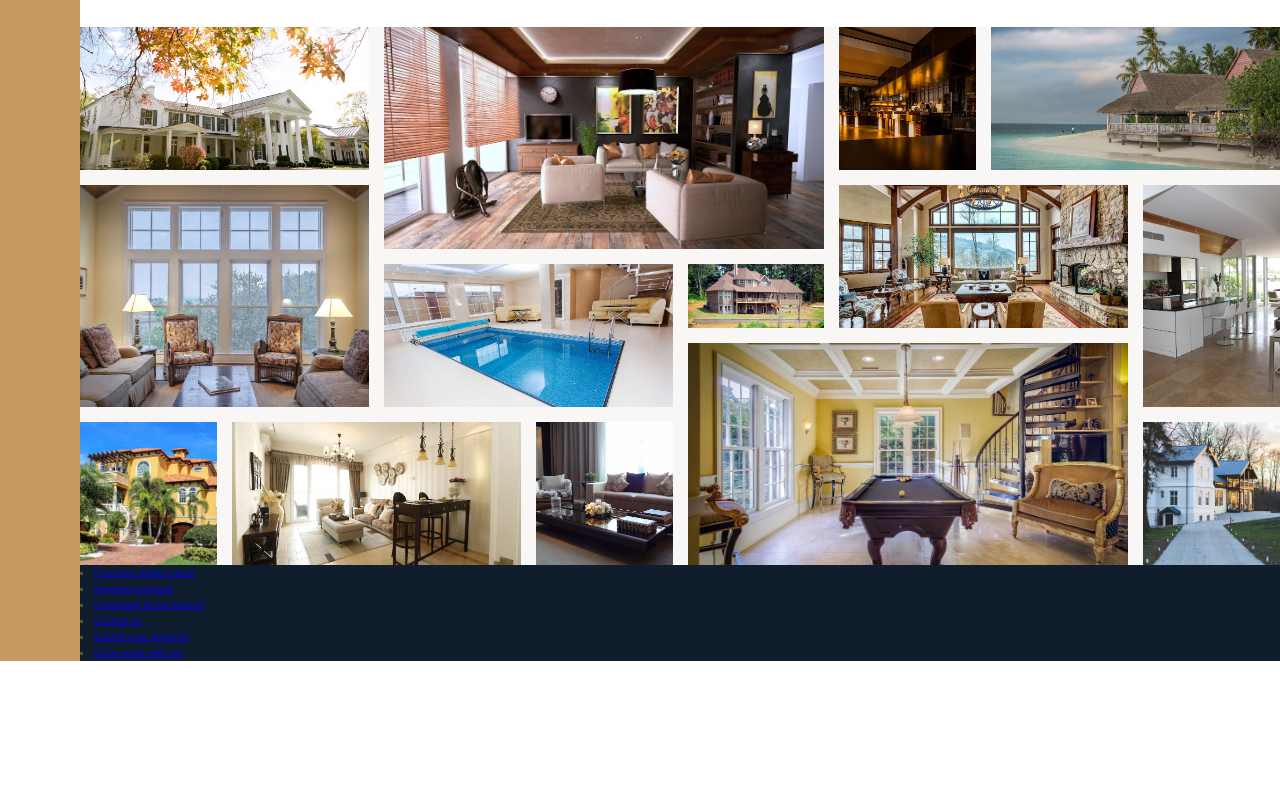
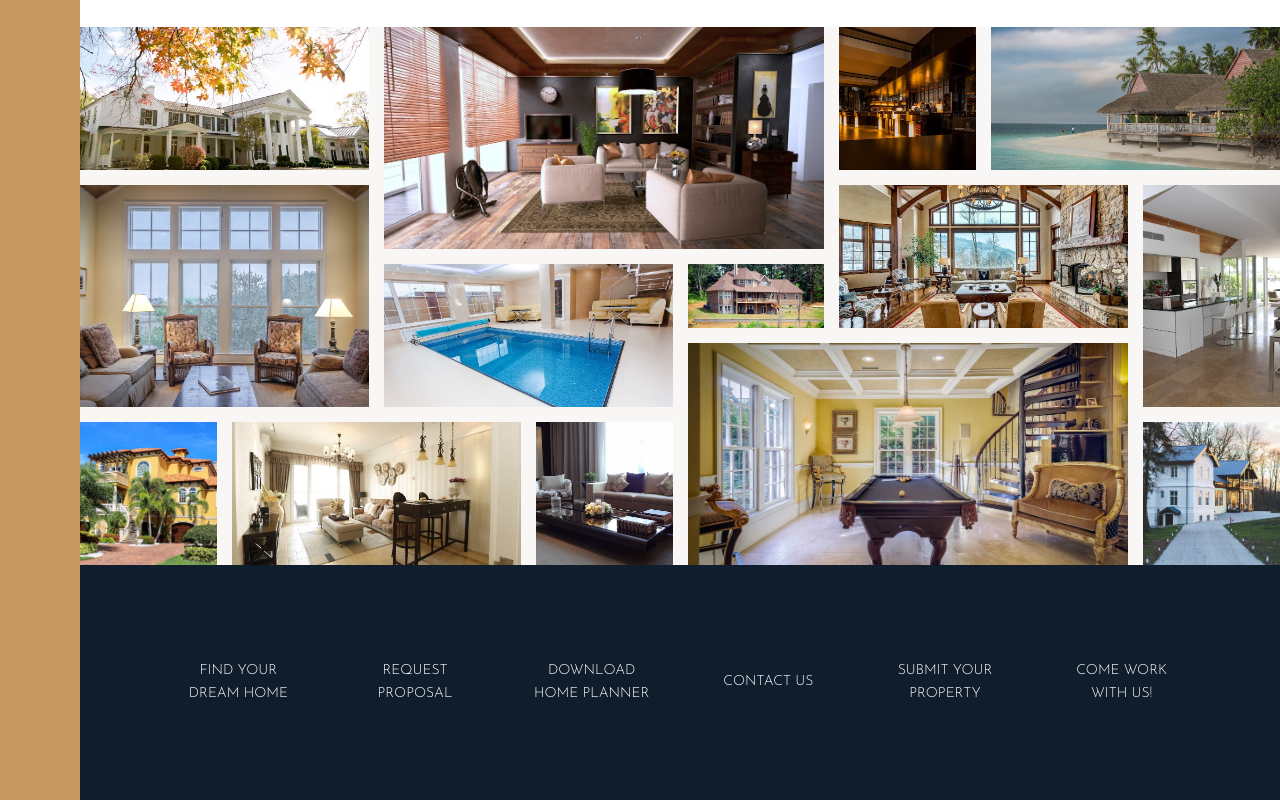
Before and after one commit to Jawid-7ce/Advanced-CSS-and-SASS-Projects, a website: page Nexter project/index.html in a window 1280 px wide. Shown: the part 3045-3845 px from the top of the page. Before the commit the page ends 3706 px from the top, so only its background shows below. Drawn offline with nearby package versions, Linux system fonts and the light colour scheme.

Commit message:
footer links have been styled

```diff
--- a/Nexter project/index.html
+++ b/Nexter project/index.html
@@ -313,7 +313,7 @@
     </section>
 
     <footer class="footer">
-      <nav class="nav">
+      <ul class="nav">
         <li class="nav__item">
           <a href="#" class="nav__link">Find your dream home</a>
         </li>
@@ -332,7 +332,7 @@
         <li class="nav__item">
           <a href="#" class="nav__link">Come work with us!</a>
         </li>
-      </nav>
+      </ul>
     </footer>
   </body>
 </html>
--- a/Nexter project/sass/_footer.scss
+++ b/Nexter project/sass/_footer.scss
@@ -1,4 +1,32 @@
 .footer {
   background-color: $color-secondary;
   grid-column: full-start / full-end;
+  padding: 8rem;
 }
+
+.nav {
+  list-style: none;
+  display: grid;
+  grid-template-columns: repeat(auto-fit, minmax(15rem, 1fr));
+  grid-gap: 2rem;
+  align-items: center;
+
+  &__link:link,
+  &__link:visited {
+    font-size: 1.4rem;
+    color: #fff;
+    text-decoration: none;
+    font-family: $font-display;
+    text-transform: uppercase;
+    text-align: center;
+    display: block;
+    padding: 1.5rem;
+    transition: all 0.2s;
+  }
+
+  &__link:hover,
+  &__link:active {
+    background-color: rgba(#fff, 0.05);
+    transform: translateY(-3px);
+  }
+}
```
Also changed, not shown: Nexter project/css/style.css.
